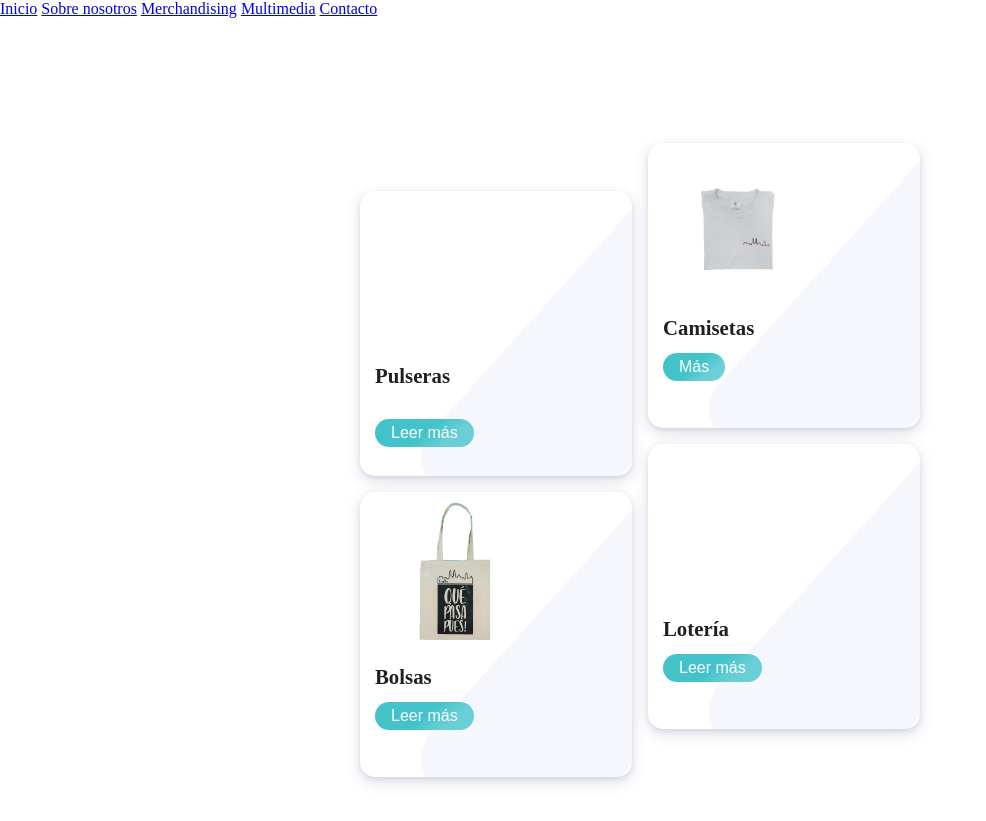
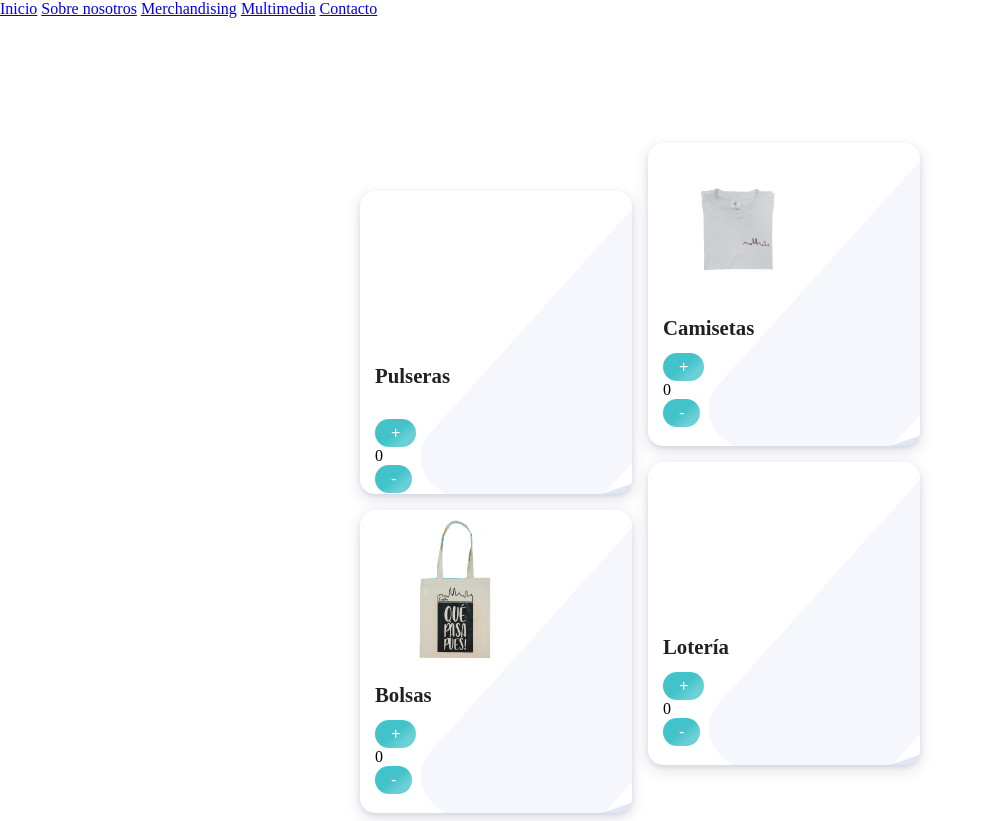
Before and after one commit to asjusanmiguel/asjusanmiguel.github.io, a plain HTML site: page merchandising.html in a window 1280 px wide. Shown: the whole page, without its empty margins (0-986 px from the left). Before the commit the page ends 800 px from the top, so only its background shows below. Drawn offline with Linux system fonts and the light colour scheme.

Commit message:
contador

```diff
--- a/JS/pedidos.js
+++ b/JS/pedidos.js
@@ -0,0 +1,69 @@
+var bolsas = 0;
+var pulseras = 0;
+var camisetas = 0;
+var loteria = 0;
+
+
+
+
+document.getElementById('bolsas').innerHTML= bolsas;
+document.getElementById('pulseras').innerHTML= pulseras;
+document.getElementById('camisetas').innerHTML= camisetas;
+document.getElementById('loteria').innerHTML= loteria;
+
+
+
+
+/* ==================FUNCIONES==============================*/
+
+function anadir_bolsas(){
+    bolsas=bolsas+1;
+    document.getElementById('bolsas').innerHTML= bolsas;
+
+
+};
+function restar_bolsas(){
+    if (bolsas>0) {
+        bolsas=bolsas-1;
+    }
+    document.getElementById('bolsas').innerHTML= bolsas;
+
+};
+function anadir_pulseras(){
+    pulseras=pulseras+1;
+    document.getElementById('pulseras').innerHTML= pulseras;
+
+};
+function restar_pulseras(){
+    if (pulseras>0) {
+        pulseras=pulseras-1;
+    }
+
+
+    document.getElementById('pulseras').innerHTML= pulseras;
+
+};
+function anadir_camisetas(){
+    camisetas=camisetas+1;
+    document.getElementById('camisetas').innerHTML= camisetas;
+
+};
+function restar_camisetas(){
+    if (camisetas>0) {
+        camisetas=camisetas-1
+    }
+    document.getElementById('camisetas').innerHTML= camisetas;
+
+};
+function anadir_loteria(){
+    loteria=loteria+1;
+    document.getElementById('loteria').innerHTML= loteria;
+
+};
+function restar_loteria(){
+    if (loteria>0){
+        loteria=loteria-1;
+    }
+    document.getElementById('loteria').innerHTML= loteria;
+
+};
--- a/merchandising.html
+++ b/merchandising.html
@@ -39,7 +39,9 @@
                       </div>
                       <div class="solu_description">
                           <br>
-                        <button type="button" class="read_more_btn" >Leer más</button>
+                        <button type="button" class="read_more_btn" onclick="anadir_pulseras()">+</button>
+                        <div class="cantidad" id="pulseras"></div>
+                        <button type="button" class="read_more_btn" onclick="restar_pulseras()">-</button>
                       </div>
                     </div>
                     <div class="solution_card">
@@ -51,7 +53,9 @@
                         <h3>Bolsas</h3>
                       </div>
                       <div class="solu_description">
-                          <button type="button" class="read_more_btn">Leer más</button>
+                        <button type="button" class="read_more_btn" onclick="anadir_bolsas()">+</button>
+                        <div class="cantidad" id="bolsas"></div>
+                        <button type="button" class="read_more_btn"onclick="restar_bolsas()" >-</button>
                       </div>
                     </div>
                   </div>
@@ -66,7 +70,9 @@
                         <h3>Camisetas</h3>
                       </div>
                       <div class="solu_description">
-                          <button type="button" class="read_more_btn">Más</button>
+                        <button type="button" class="read_more_btn" onclick="anadir_camisetas()" >+</button>
+                        <div class="cantidad" id="camisetas"></div>
+                        <button type="button" class="read_more_btn" onclick="restar_camisetas()">-</button>
                       </div>
                     </div>
                     <div class="solution_card">
@@ -78,7 +84,9 @@
                         <h3>Lotería</h3>
                       </div>
                       <div class="solu_description">
-                        <button type="button" class="read_more_btn">Leer más</button>
+                        <button type="button" class="read_more_btn" onclick="anadir_loteria()">+</button>
+                        <div class="cantidad" id="loteria"></div>
+                        <button type="button" class="read_more_btn" onclick="restar_loteria()">-</button>
                       </div>
                     </div>
                   </div>
@@ -90,5 +98,5 @@
 
 
 </body>
-
+<script src="./JS/pedidos.js"></script>
 </html>
```
